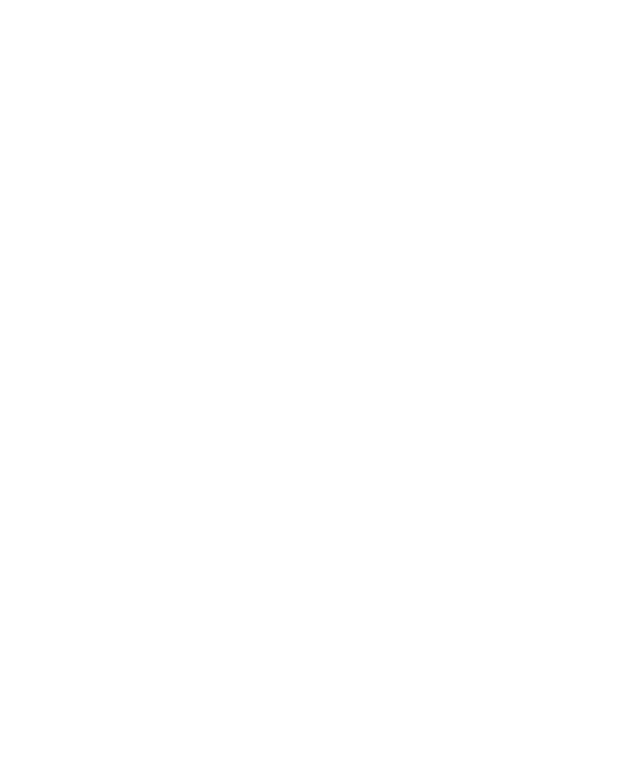
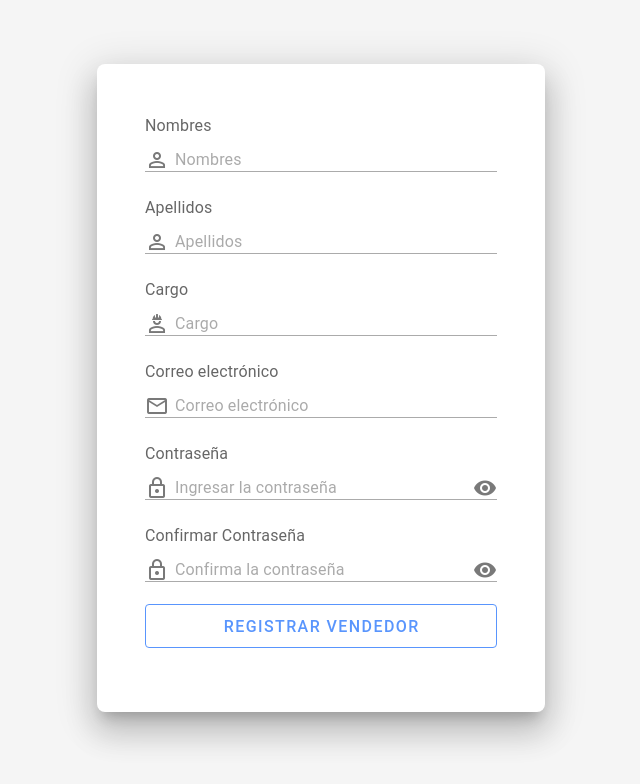
Before and after one commit to Mamnuu/Proyecto-Web, a Nuxt app: page /register in a window 1280 px wide. Before the commit this address had no page. Shown: the top 784 px of the page, without its empty margins (319-959 px from the left). Built offline with nearby package versions, Linux system fonts and the light colour scheme.

Commit message:
feat: Página registro

```diff
--- a/db.json
+++ b/db.json
@@ -1,44 +1,53 @@
 {
-    "users":[
+  "users": [
     {
-            "id":1,
-            "email":"admin@admin.com",
-            "password":"admin123456789"
+      "id": 1,
+      "email": "admin@admin.com",
+      "password": "admin123456789"
+    },
+    {
+      "id": 2,
+      "fullName": "",
+      "email": "",
+      "password": ""
     }
   ],
   "products": [
-        {   "id":1,
-            "nombre":"Chorizos grandes",
+    {
+      "id": 1,
+      "nombre": "Chorizos grandes",
       "precio": 24000,
       "img ": "https://media.istockphoto.com/id/917583610/es/foto/chorizo-salchichas-con-mostaza.jpg?s=1024x1024&w=is&k=20&c=9MfWANHou-EMWN7ORpyO1h9hZqCpTQce9G4htaofkFQ="
     },
     {
-            "id":2,
+      "id": 2,
       "nombre": "Arepas",
-            "precio":7000,
+      "precio": 7000,
       "img": ""
     },
-        {   "id":3,
-            "nombre":"Filetes de pescado",
+    {
+      "id": 3,
+      "nombre": "Filetes de pescado",
       "precio": 30000,
       "img ": ""
     },
-        {   "id":4,
-            "nombre":"Salsa BBQ artesanal",
+    {
+      "id": 4,
+      "nombre": "Salsa BBQ artesanal",
       "precio": 15000,
-            "img" : ""
+      "img": ""
     },
-        {   "id":5,
-            "nombre":"Chorizos grandes",
+    {
+      "id": 5,
+      "nombre": "Chorizos grandes",
       "precio": 24000,
-            "img" : ""
+      "img": ""
     },
-        {   "id":6,
-            "nombre":"Chorizos grandes",
+    {
+      "id": 6,
+      "nombre": "Chorizos grandes",
       "precio": 24000,
-            "img" : ""
+      "img": ""
     }
-
   ]
-
 }
--- /dev/null
+++ b/pages/register.vue
@@ -0,0 +1,160 @@
+<template>
+    <div class="register-container">
+        <div class="form-container">
+            <v-card class="mx-auto pa-12 pb-8" elevation="20" max-width="448" rounded="lg">
+                <div class="text-subtitle-1 text-medium-emphasis">Nombres</div>
+
+                <v-text-field v-model="fullName" density="compact" placeholder="Nombres"
+                    prepend-inner-icon="mdi-account-outline" variant="underlined" :rules="fullnameRules"></v-text-field>
+
+                <div class="text-subtitle-1 text-medium-emphasis">Apellidos</div>
+
+                <v-text-field v-model="lastname" density="compact" placeholder="Apellidos"
+                    prepend-inner-icon="mdi-account-outline" variant="underlined"></v-text-field>
+
+                <div class="text-subtitle-1 text-medium-emphasis">Cargo</div>
+
+                <v-text-field v-model="cargo" density="compact" placeholder="Cargo"
+                    prepend-inner-icon="mdi-account-hard-hat-outline" variant="underlined"></v-text-field>
+
+                <div class="text-subtitle-1 text-medium-emphasis">Correo electrónico</div>
+
+                <v-text-field v-model="email" density="compact" placeholder="Correo electrónico"
+                    prepend-inner-icon="mdi-email-outline" variant="underlined"></v-text-field>
+
+                <div class="text-subtitle-1 text-medium-emphasis">Contraseña</div>
+
+                <v-text-field v-model="password" :append-inner-icon="visible ? 'mdi-eye-off' : 'mdi-eye'"
+                    :type="visible ? 'text' : 'password'" density="compact" placeholder="Ingresar la contraseña"
+                    prepend-inner-icon="mdi-lock-outline" variant="underlined"
+                    @click:append-inner="visible = !visible"></v-text-field>
+
+                <div class="text-subtitle-1 text-medium-emphasis">Confirmar Contraseña</div>
+
+                <v-text-field v-model="confirmPassword" :append-inner-icon="confirmVisible ? 'mdi-eye-off' : 'mdi-eye'"
+                    :type="confirmVisible ? 'text' : 'password'" density="compact" placeholder="Confirma la contraseña"
+                    prepend-inner-icon="mdi-lock-outline" variant="underlined"
+                    @click:append-inner="confirmVisible = !confirmVisible"></v-text-field>
+
+                <v-btn block class="mb-8" color="#5995fd" size="large" variant="outlined" @click="register">
+                    Registrar vendedor
+                </v-btn>
+
+
+            </v-card>
+        </div>
+    </div>
+</template>
+
+
+<script>
+import axios from 'axios';
+import Swal from "sweetalert2";
+let nextUserId = 2;  // Contador para el ID secuencial
+
+export default {
+    data() {
+        return {
+            fullName: '',
+            fullnameRules: [
+                v => !!v || 'El nombre es requerido',
+            ],
+            lastname: '',
+            cargo: '',
+            email: '',
+            password: '',
+            confirmPassword: '',
+            visible: false,
+            confirmVisible: false,
+            users: []
+        };
+    },
+    methods: {
+        async getUsers() {
+            try {
+                const response = await axios.get('http://localhost:3001/users');
+                this.users = response.data;
+            } catch (error) {
+                console.error('Error al obtener usuarios:', error);
+            }
+        },
+        async register() {
+            await this.getUsers();
+
+            // Check if the email already exists
+            const emailExists = this.users.some(user => user.email === this.email);
+
+            if (emailExists) {
+                console.error('El correo electrónico ya está registrado.');
+            } else if (this.password !== this.confirmPassword) {
+                Swal.fire({
+                    title: "Error",
+                    text: "Las contraseñas no coinciden",
+                    icon: 'error',
+                })
+            } else {
+                // Generate a unique sequential ID for the new user
+                const userId = nextUserId;
+
+                // Increment the counter for the next user
+                nextUserId++;
+
+                // Register the new user with the generated sequential ID
+                const newUser = {
+                    id: userId,
+                    fullName: this.fullName,
+                    lastname: this.lastname,
+                    email: this.email,
+                    password: this.password
+                };
+
+                // Add the user to the server
+                await this.addUser(newUser);
+
+                Swal.fire(
+                    {
+                        icon: 'success',
+                        title: 'Registro exitoso:'
+                    }
+                )
+
+                console.log('', newUser);
+                // Optionally, you can redirect to a different page after successful registration
+                this.$router.push('./');
+            }
+        },
+
+
+        async addUser(user) {
+            try {
+                const response = await axios.post('http://localhost:3001/users', user);
+                console.log('Usuario agregado:', response.data);
+            } catch (error) {
+                console.error('Error al agregar usuario:', error);
+            }
+        }
+    }
+};
+definePageMeta({
+    layout: "blank",
+});
+</script>
+
+<style scoped>
+/* Centra el formulario verticalmente y elimina el espacio alrededor */
+.form-container {
+    justify-content: center;
+    align-items: center;
+    height: 100vh;
+    padding-top: 5%;
+}
+
+.form-container v-card {
+    width: 100%;
+    /* Ajusta el ancho de la tarjeta al 100% del contenedor */
+}
+
+.register-container {
+    background-color: #f5f5f5;
+}
+</style>
```
Also changed, not shown: 1 other file (tests, documents, lock files or other folders). Lines whose indentation alone changed are shown as unchanged.
